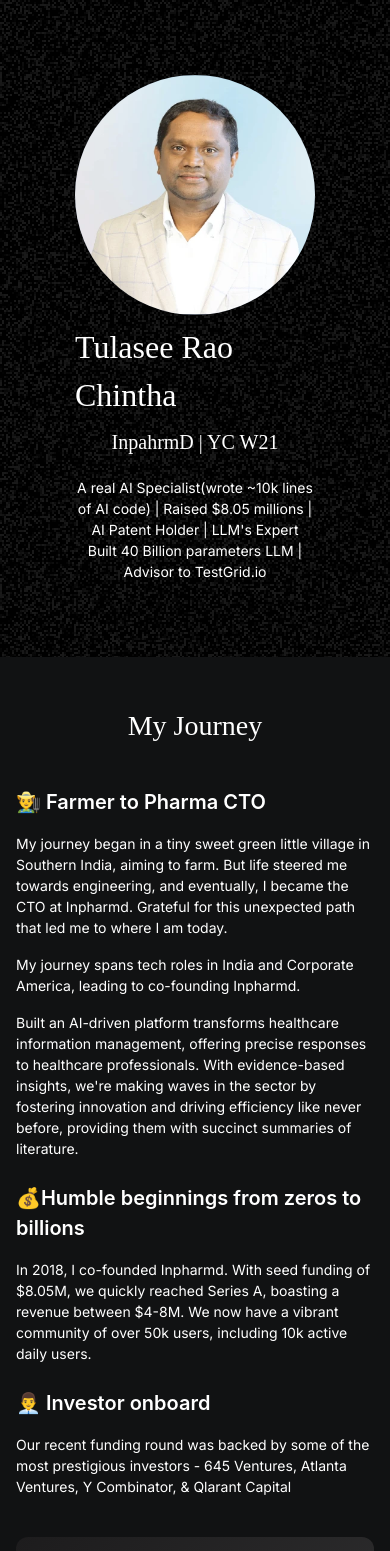
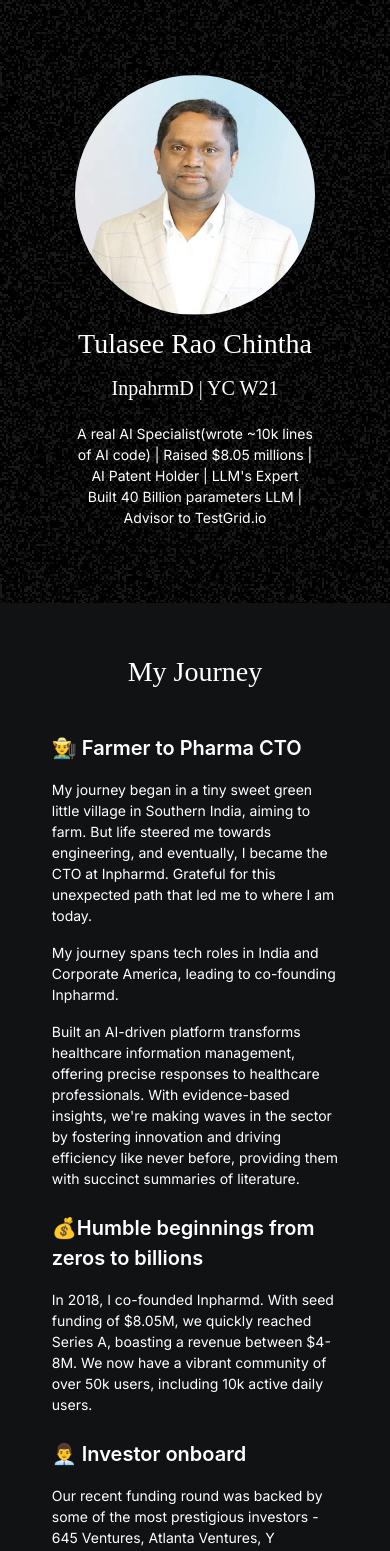
Before and after one commit to tulaseerao/my_profile, a Next.js app: page / in a window 390 px wide. Shown: the top 1551 px of the page. Built offline with nearby package versions, Linux system fonts and the light colour scheme.

Commit message:
UI changes

```diff
--- a/src/app/components/CaseStudies.js
+++ b/src/app/components/CaseStudies.js
@@ -9,11 +9,11 @@
 const CaseStudies = () => {
 
   return (
-    <div className="bg-gradient-to-r from-black-500 to-gray-600 w-full flex flex-col">
+    <div className="bg-gradient-to-r from-black-500 to-gray-600 w-full mt-[4rem] flex flex-col">
 
       <div className='flex w-full flex-col items-center justify-center'>
 
-        <div className="text-[28px] text-white font-pockota m-[4rem]" data-aos="fade-up">
+        <div className="text-[28px] text-white font-bold font-pockota m-[4rem]" data-aos="fade-in">
           Case Studies & Blogs
         </div>
 
@@ -140,11 +140,11 @@
 
         <div className='grid grid-rows-2 w-[336px] md:w-[1170px] p-[1rem]'>
           <div className="text-[12px] font-medium text-[rgb(81,124,101)] text-center"
-            data-aos="fade-up">
+            data-aos="fade-in">
             TESTIMONIAL
           </div>
           <div className="text-[28px] text-white text-center font-pockota font-bold"
-            data-aos="fade-up">
+            data-aos="fade-in">
             People loves my work
           </div>
         </div>
@@ -208,7 +208,8 @@
 
 
         {/* image with quote */}
-        <div className="flex w-fit h-[80vh] lg:w-[1170px] lg:h-[832px] md:bg-cover items-center justify-center rounded-2xl text-white p-8" data-aos="fade-up"
+        <div className="flex w-fit h-[80vh] lg:w-[1170px] m-4 lg:h-[832px] md:bg-cover items-center justify-center rounded-2xl text-white p-8"
+          data-aos="fade-up"
           style={{
             backgroundImage: "url('/mountain.png')",
             backgroundSize: "cover",
@@ -242,14 +243,14 @@
           </div>
         </div>
 
+      </div>
 
-        <div className='flex gap-4 px-2 py-[1rem] text-[15px] text-white
-        border-t border-gray-200 my-[2rem]'>
+      <div className='grid grid-cols-3 items-center justify-center md:mx-[17%] md:my-[4%] gap-4 py-[1rem] md:pl-[10%]
+        text-[15px] text-white border-t border-gray-200'>
 
           <Link href='https://twitter.com/tulasirao'>
-            <div className='flex'>
-              <Image src="/X_logo.png" alt='tulasee_X' className='text-[#989296]' width={20} height={20} style={{ width: 'auto' }} />
-              <span className='ml-2'> X </span>
+            <div className='flex ml-[2rem]'>
+              <Image src="/X_logo.png" alt='tulasee_X' className='text-[#989296] relative' width={16} height={16} style={{ width: 'auto' }} />
             </div>
           </Link>
 
@@ -267,8 +268,6 @@
             </div>
           </Link>
 
-        </div>
-
       </div>
 
     </div>
--- a/src/app/page.js
+++ b/src/app/page.js
@@ -18,14 +18,13 @@
   return (
     <div className="flex flex-col justify-center items-center bg-[#151718] cursor-default">
 
-      <div className="flex flex-col w-full md:w-[60%] items-center justify-center text-white p-[75px]"
-        data-aos="fade-up"
+      <div className="flex flex-col w-full items-center justify-center text-white p-[75px]"
         style={{
           backgroundImage: "linear-gradient(rgba(0, 0, 0, 0.9), rgba(0, 0, 0, 0.9)), url('/bg_img.png')"
         }}>
-        <Image src='/tulasee_sir_img.jpg' alt="img" width={90} height={90} className="rounded-full bg-slate-800" style={{ width: 'auto', height: 'auto' }} />
-        <p className="font-pockota text-[32px]  my-2">Tulasee Rao Chintha</p>
-        <p className="text-[20px] font-pockota mb-[20px]">
+        <Image src='/tulasee_sir_img.jpg' alt="img" width={90} height={90} className="rounded-full bg-slate-800" data-aos="fade-in" style={{ width: 'auto', height: 'auto' }} />
+        <p className="font-pockota md:text-[32px] text-[28px] my-2" data-aos="fade-out">Tulasee Rao Chintha</p>
+        <p className="text-[20px] font-pockota mb-[20px]" data-aos="fade-in">
           <span>
             InpahrmD
           </span>
@@ -34,20 +33,20 @@
             YC W21
           </span>
         </p>
-        <p className="text-center font-inter text-[14px] md:text-[20px]">
+        <p className="text-center font-inter text-[14px] md:text-[20px] md:w-[70%]" data-aos="fade-up">
           A real AI Specialist(wrote ~10k lines of AI code) | Raised $8.05 millions | AI Patent Holder | LLM&apos;s Expert Built 40 Billion parameters LLM | Advisor to TestGrid.io
         </p>
       </div>
 
       <div className="bg-[#0003] p-4 flex items-center justify-center w-full ">
-        <div className="flex flex-col text-white w-full md:w-[60%]">
-          <p className="text-[28px] md:text-[32px] font-pockota my-[2rem] text-center ">My Journey </p>
+        <div className="flex flex-col text-white w-full md:w-[60%] justify-center items-center">
+          <p className="text-[28px] md:text-[32px] font-pockota my-[2rem] text-center" data-aos="fade-in">My Journey </p>
 
-          <div data-aos="fade-up">
+          <div data-aos="fade-up" className="w-[80%] md:w-full">
             <p className="text-[20px] md:text-[22px] font-sf_pro_display font-semibold my-2 ">
               👨‍🌾 Farmer to Pharma CTO
             </p>
-            <p className="text-[14px] md:text-[18px] font-inter my-4">
+            <p className="text-[14px] md:text-[18px] text-[] font-inter my-4">
               My journey began in a tiny sweet green little village in Southern India, aiming to farm. But life steered me towards engineering, and eventually, I became the CTO at Inpharmd. Grateful for this unexpected path that led me to where I am today.
             </p>
             <p className="text-[14px] md:text-[18px] font-inter my-4">
@@ -58,7 +57,7 @@
             </p>
           </div>
 
-          <div data-aos="fade-up">
+          <div data-aos="fade-up" className="w-[80%] md:w-full">
             <p className="text-[20px] md:text-[22px] font-sf_pro_display font-semibold my-2 ">
               💰Humble beginnings from zeros to billions
             </p>
@@ -67,7 +66,7 @@
             </p>
           </div>
 
-          <div className="mb-2" data-aos="fade-up">
+          <div className="mb-2" data-aos="fade-up" className="w-[80%] md:w-full">
             <p className="text-[20px] md:text-[22px] font-sf_pro_display font-semibold my-2 ">
               👨‍💼 Investor onboard
             </p>
@@ -102,7 +101,7 @@
 
           </div>
 
-          <div className="mb-[3rem]" data-aos="fade-up">
+          <div className="mb-[3rem] w-[80%] md:w-full" data-aos="fade-up">
             <p className="text-[20px] md:text-[22px] font-sf_pro_display font-semibold my-6 ">
               👨‍💼 Inpharmd CTO
             </p>
@@ -117,48 +116,42 @@
         </div>
       </div>
 
-      <div className="flex flex-col w-full md:w-[60%] items-center justify-center text-white p-[75px]"
-        data-aos="fade-up"
+      <div className="flex flex-col w-full items-center justify-center text-white p-[75px]"
         style={{
           backgroundImage: "linear-gradient(rgba(0, 0, 0, 0.9), rgba(0, 0, 0, 0.9)), url('/bg_img.png')"
         }}>
-
-        <span className="text-[28px] md:text-[32px] font-pockota my-[2rem]" >About InpharmD</span>
-        <p className="text-[14px] md:text-[20px] font-inter my-[2rem]" >
+        <div className="flex flex-col w-full md:w-[60%] items-center justify-center">
+        <span className="text-[28px] md:text-[32px] font-pockota my-[2rem]" data-aos="fade-in" data-aos="fade-in">About InpharmD</span>
+        <p className="text-[14px] md:text-[20px] font-inter my-[2rem]" data-aos="fade-up">
           <span className="text-orange-600"> InpharmD </span>  answers complex questions about drugs by using a combination of generative AI and a clinical pharmacist. Clinicians can ask questions about whether a drug is right to give a patient, dosage and side effect questions, and what to do if a drug is not on hand. Hospital committees (P&T) that decide which drugs to use can generate reports on cost-effectiveness of drugs.
         </p>
 
-        <p className="text-[14px] md:text-[20px] font-inter mb-[2rem]">
+        <p className="text-[14px] md:text-[20px] font-inter mb-[2rem]" data-aos="fade-up">
           “My co-founder Tulasee led the way in AI advancements, helping us transcribe PDFs faster than our pharmacists, though still refining accuracy. With 5,000 study abstracts as our foundation, we&apos;ve fine-tuned algorithms to match our abstracts. Testing at 94% against humans, we aim for 100% accuracy in medical data reliability. Introducing Sherlock, our answer to missed opportunities like Watson. Partnering with ASHP, we&apos;re integrating 1,300 vetted drug monographs, enabling Sherlock to provide precise answers at the point of care. Excited to revolutionize healthcare decisions with seamless AI integration”
         </p>
 
         {/* Video */}
-        <div className="flex  items-center justify-center mx-auto my-[2rem] ">
+        <div className="flex items-center justify-center mx-auto my-[2rem]" data-aos="fade-out">
           <video
-            className="xl:h-[25rem] 2xl:h-[25rem] rounded-xl"
+            className="xl:h-[25rem] 2xl:h-[25rem] rounded-3xl"
             preload="none"
             autoPlay
             loop
             muted
           >
             <source src="video.mp4" type="video/mp4" className="rounded-full" />
-            Your browser does not support the video tag.
           </video>
         </div>
 
-        <button className="font-sf_pro_display border-[4px] font-medium text-[12px] lg:text-[24px] bg-white text-black rounded-xl px-4 py-2 shadow-xl">
+        <button className="font-sf_pro_display border-[4px] font-medium text-[12px] lg:text-[24px] bg-white text-black rounded-xl px-4 py-2 shadow-xl"
+          data-aos="fade-in" >
           Patented AI Algorithm
         </button>
-
+        </div>
       </div>
 
       <CaseStudies />
-
-      <p className="text-[40px] text-white hover:underline my-4 font-pockota hidden md:block" >
-        My Journey
-      </p>
-
-    </div>
+  </div>
 
   );
 }
```
